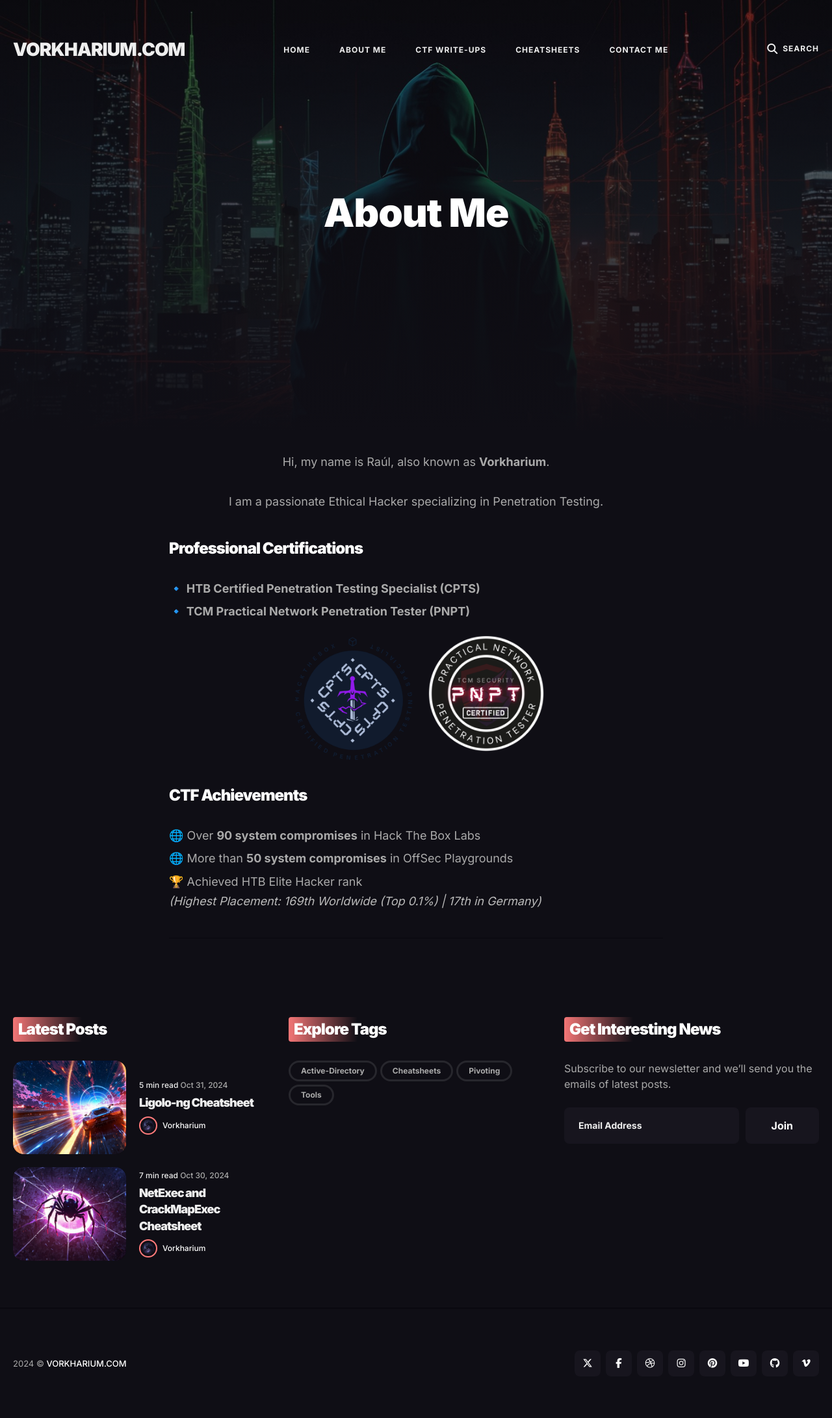
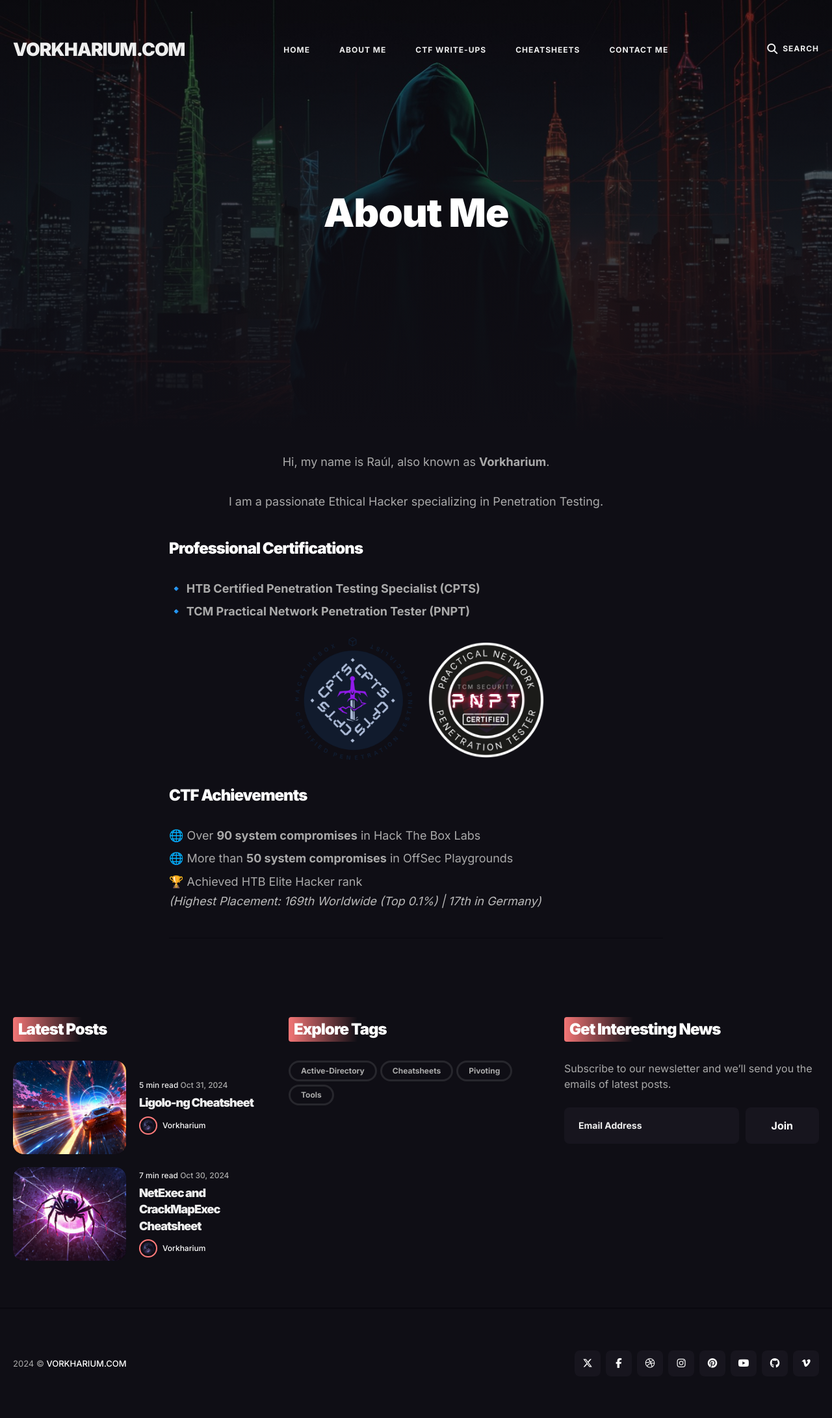
Before and after one commit to Vorkharium/vorkharium.github.io, a Jekyll site: the page built from _pages/about.md, in a window 1280 px wide. Shown: the whole page at 65% size. Built offline with Jekyll 4.4.1, drawn with Linux system fonts in a browser that asks for light colours.

Commit message:
Update about.md

```diff
--- a/_pages/about.md
+++ b/_pages/about.md
@@ -19,7 +19,7 @@
 
 <div class="gallery-box" style="display: flex; justify-content: center; gap: 15px; margin-top: 20px;">
   <img src="{{site.baseurl}}/images/CPTS.png" alt="HTB CPTS Certification" style="width: 200px; border-radius: 8px;">
-  <img src="{{site.baseurl}}/images/PNPT.png" alt="PNPT Certification" style="height: 180px; border-radius: 8px;">
+  <img src="{{site.baseurl}}/images/PNPT.png" alt="PNPT Certification" style="height: 180px; border-radius: 8px; margin-top: 10px;">
 </div>
 
 <div style="margin-top: 30px;">
```
